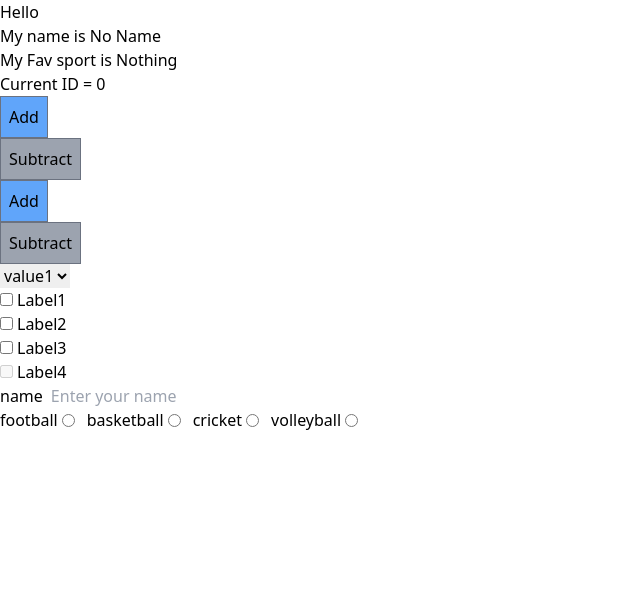
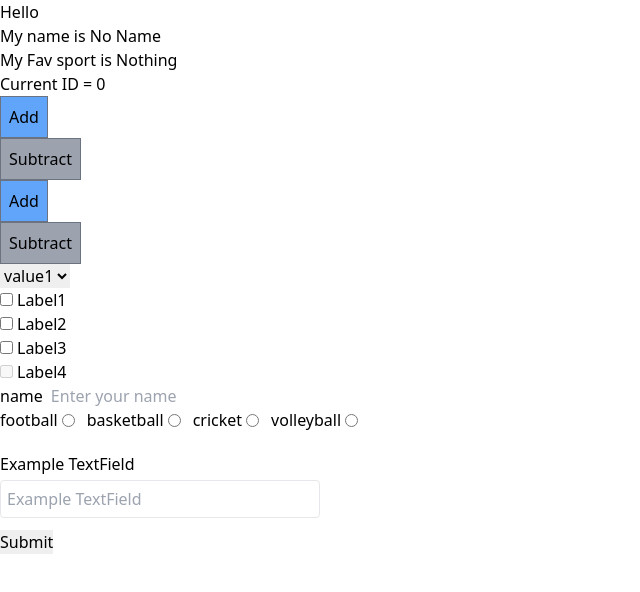
Before and after one commit to hitesh0902/xfire-ui, a React (Create React App) app: page / in a window 1280 px wide. Shown: the top 592 px of the page, without its empty margins (0-640 px from the left). Built offline with nearby package versions, Linux system fonts and the light colour scheme.

Commit message:
add controlled textfield.

```diff
--- a/package.json
+++ b/package.json
@@ -14,6 +14,7 @@
     "@types/react-dom": "^17.0.0",
     "axios": "^0.21.1",
     "classnames": "^2.3.1",
+    "lodash": "^4.17.21",
     "react": "^17.0.2",
     "react-dom": "^17.0.2",
     "react-hook-form": "^7.9.0",
@@ -67,7 +68,9 @@
     "@storybook/node-logger": "^6.2.9",
     "@storybook/preset-create-react-app": "^3.1.7",
     "@storybook/react": "^6.2.9",
+    "@types/autoprefixer": "9.7.2",
     "@types/eslint-plugin-prettier": "^3.1.0",
+    "@types/lodash": "^4.14.170",
     "@types/prettier": "^2.2.3",
     "@types/react-redux": "^7.1.16",
     "@types/react-router-dom": "^5.1.7",
--- /dev/null
+++ b/src/components/Core/XFControlledTextField.tsx
@@ -0,0 +1,82 @@
+import React from 'react';
+import { Controller, ControllerProps, FieldErrors } from 'react-hook-form';
+import { get } from 'lodash';
+import classNames from 'classnames';
+import { FieldError } from 'react-hook-form/dist/types/errors';
+
+type ControlledTextInputType =
+  | 'text'
+  | 'email'
+  | 'number'
+  | 'hidden'
+  | 'date'
+  | 'datetime-local'
+  | 'image'
+  | 'month'
+  | 'password'
+  | 'search'
+  | 'tel'
+  | 'time'
+  | 'url'
+  | 'week';
+
+interface XFControlledTextFieldProps extends Omit<ControllerProps, 'render'> {
+  type?: ControlledTextInputType;
+  errors: FieldErrors<any>;
+  label?: string;
+  readOnly?: boolean;
+  noBorder?: boolean;
+  placeholder?: string;
+}
+
+const XFControlledTextField: React.FC<XFControlledTextFieldProps> = ({
+  errors,
+  control,
+  name,
+  label,
+  defaultValue,
+  rules,
+  type = 'text',
+  readOnly,
+  noBorder,
+  placeholder,
+}) => {
+  const error: FieldError = get(errors, name);
+
+  return (
+    <div className='space-y-1 w-full'>
+      {label && (
+        <label className='inline-block' htmlFor={name}>
+          {label}
+        </label>
+      )}
+      <Controller
+        control={control}
+        name={name}
+        defaultValue={defaultValue || ''}
+        rules={rules}
+        render={({ field }) => (
+          <input
+            {...field}
+            id={name}
+            type={type}
+            readOnly={readOnly}
+            placeholder={placeholder}
+            className={classNames(
+              'appearance-none p-1.5 border border-gray-200 rounded bg-white focus:outline-none focus:ring-1 w-full',
+              {
+                'bg-gray-50': readOnly,
+              },
+              {
+                'border-none': noBorder,
+              },
+            )}
+          />
+        )}
+      />
+      {error && <p className='text-red-800 text-sm'>{error.message}</p>}
+    </div>
+  );
+};
+
+export default XFControlledTextField;
--- a/src/routes/ExampleRoute.tsx
+++ b/src/routes/ExampleRoute.tsx
@@ -1,5 +1,6 @@
 import React, { useState } from 'react';
 import { useDispatch, useSelector } from 'react-redux';
+import { useForm } from 'react-hook-form';
 import { RootState } from '../types';
 import { changeNumber, changeNumberAsync } from '../slice/ExampleSlice';
 import XFButton from '../components/Core/XFButton';
@@ -7,10 +8,20 @@ import XFSelectField from '../components/Core/XFSelectField';
 import XFCheckbox from '../components/Core/XFCheckbox';
 import XFTextField from '../components/Core/XFTextField';
 import XFRadioButton from '../components/Core/XFRadioButton';
+import XFControlledTextField from '../components/Core/XFControlledTextField';
 
 interface ExampleRouteProps {}
 
 const ExampleRoute: React.FC<ExampleRouteProps> = () => {
+  const {
+    control,
+    handleSubmit,
+    formState: { errors },
+  } = useForm({
+    mode: 'onBlur',
+    reValidateMode: 'onBlur',
+  });
+
   const [name, setName] = useState('No Name');
 
   const [sport, setSport] = useState('Nothing');
@@ -25,6 +36,10 @@ const ExampleRoute: React.FC<ExampleRouteProps> = () => {
   const sportsSelected = (event: any) => {
     setSport(event.target.value);
   };
+
+  const onSubmit = handleSubmit((data) => console.log('[data]', data));
+
+  console.log('[errors]', errors);
 
   return (
     <div>
@@ -88,6 +103,27 @@ const ExampleRoute: React.FC<ExampleRouteProps> = () => {
         values={['football', 'basketball', 'cricket', 'volleyball']}
         onChange={sportsSelected}
       />
+      <div className='mt-5 max-w-xs'>
+        <form onSubmit={onSubmit}>
+          <XFControlledTextField
+            control={control}
+            errors={errors}
+            name='example'
+            label='Example TextField'
+            placeholder='Example TextField'
+            rules={{
+              minLength: {
+                value: 6,
+                message: 'Minimum length should be 6',
+              },
+              required: 'Is Required',
+            }}
+          />
+          <div className='mt-3'>
+            <input type='submit' />
+          </div>
+        </form>
+      </div>
     </div>
   );
 };
```
Also changed, not shown: 1 other file (tests, documents, lock files or other folders).
